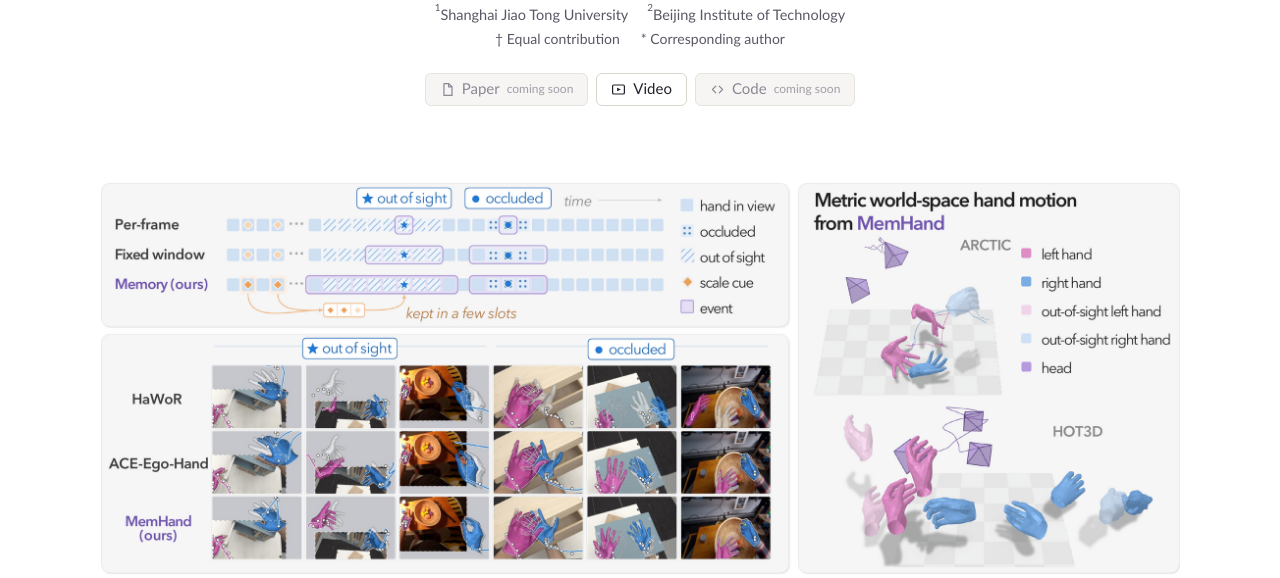
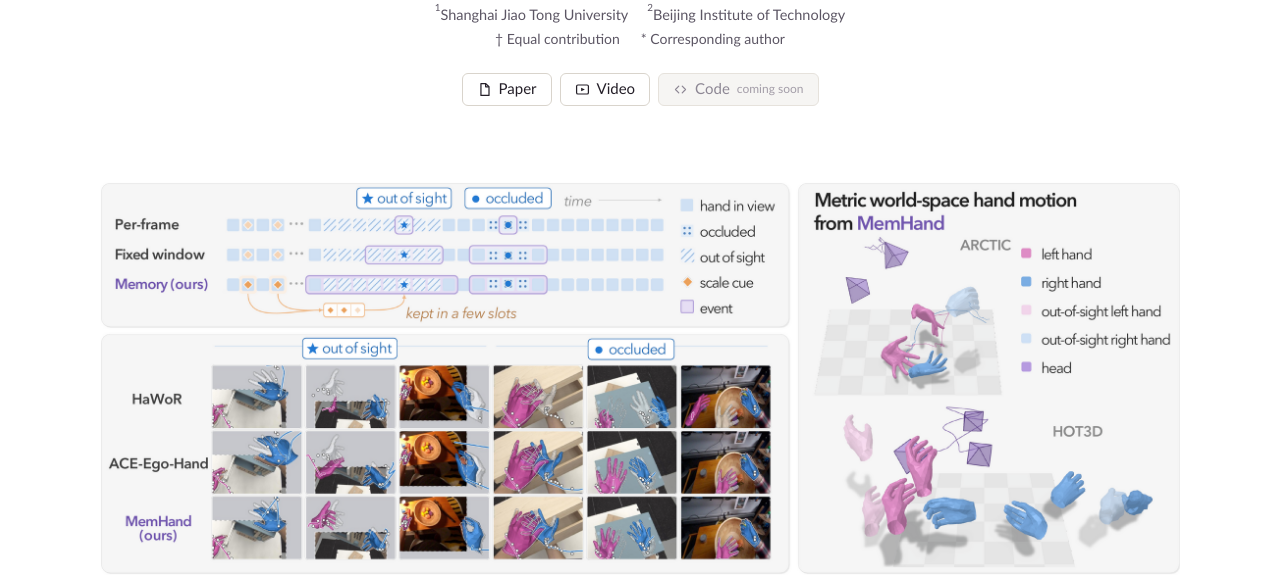
Before and after one commit to IRMVLab/memhand.github.io, a plain HTML site: page index.html in a window 1280 px wide. Shown: the part 222-800 px from the top of the page. Drawn offline with Linux system fonts and the light colour scheme.

Commit message:
button update

```diff
--- a/index.html
+++ b/index.html
@@ -23,14 +23,13 @@
       </p>
       <p class="equal"><span>&dagger; Equal contribution</span><span>* Corresponding author</span></p>
       <div class="actions">
-        <button type="button" class="btn" disabled>
+        <a class="btn" href="https://arxiv.org/abs/2611.32876">
           <svg viewBox="0 0 16 16" width="15" height="15" aria-hidden="true" focusable="false">
             <path d="M4.2 1.7h5.15L12.8 5.05V14.3H4.2z" fill="none" stroke="currentColor" stroke-width="1.3" stroke-linejoin="round"/>
             <path d="M9.2 1.85V5.15H12.7" fill="none" stroke="currentColor" stroke-width="1.3" stroke-linejoin="round"/>
           </svg>
           <span>Paper</span>
-          <span class="soon">coming soon</span>
-        </button>
+        </a>
         <a class="btn" href="#video">
           <svg viewBox="0 0 16 16" width="15" height="15" aria-hidden="true" focusable="false">
             <rect x="1.7" y="3.2" width="12.6" height="9.6" rx="1.4" fill="none" stroke="currentColor" stroke-width="1.3"/>
```
